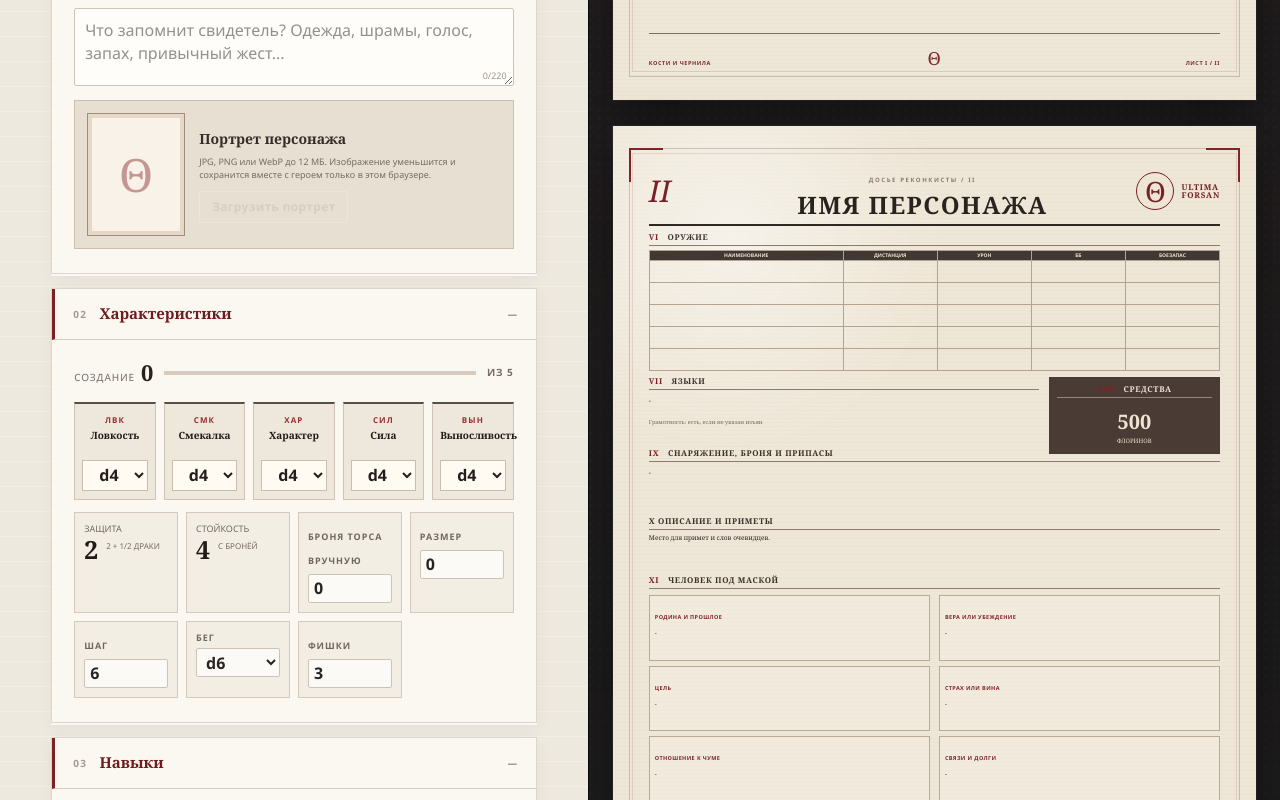
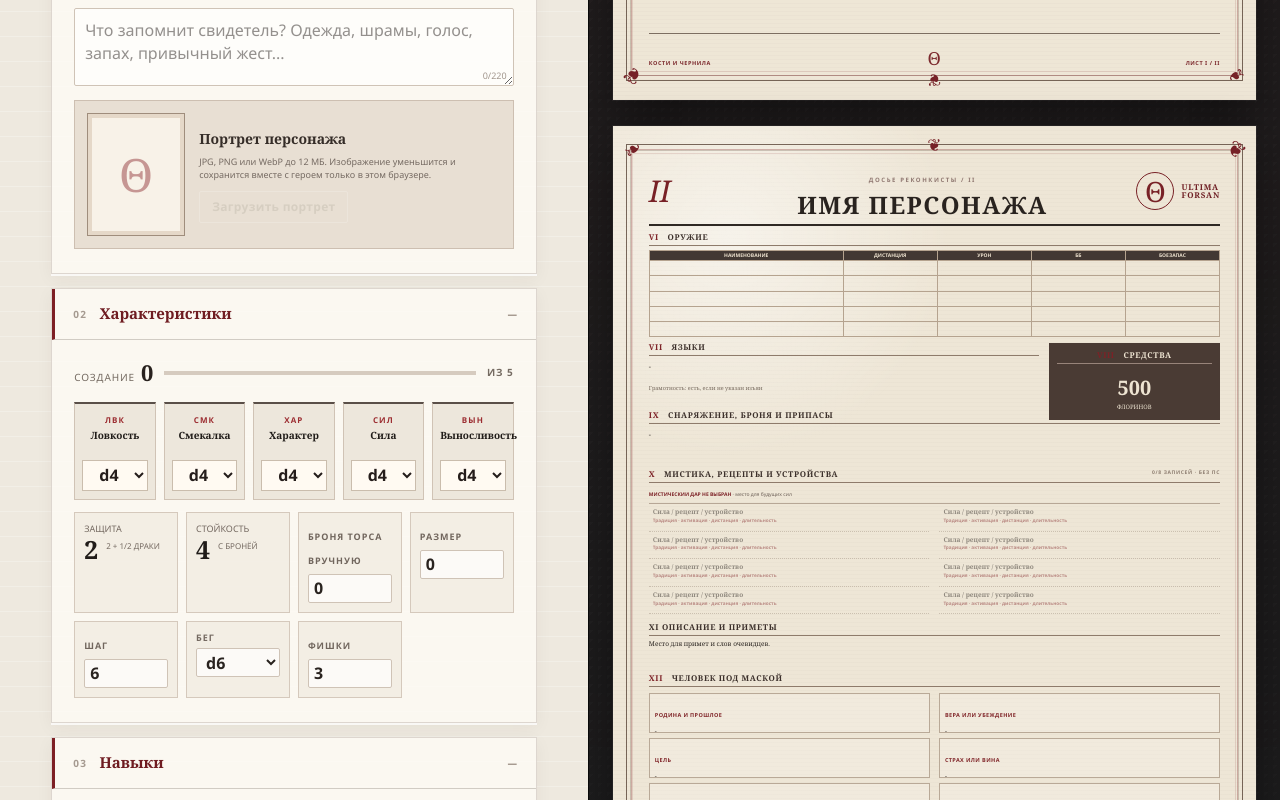
Before and after one commit to justfry/bonesandink, a React (Vite) app: page / in a window 1280 px wide. Shown: the part 1000-1800 px from the top of the page. Built offline with nearby package versions, Linux system fonts and the light colour scheme.

Commit message:
Expand printable magic ledger and ornaments

```diff
--- a/app/globals.css
+++ b/app/globals.css
@@ -704,20 +704,28 @@ details[open] summary::after { content: "−"; }
 .character-sheet::before {
   content: "";
   position: absolute;
-  inset: 2.5%;
+  inset: 2.65%;
   border: 1px solid rgba(79,60,44,.24);
   pointer-events: none;
 }
 .character-sheet::after {
   content: "";
   position: absolute;
-  inset: 3%;
+  inset: 3.05%;
   border: 1px solid rgba(125,31,36,.13);
   pointer-events: none;
 }
-.sheet-crop { position: absolute; width: 34px; height: 34px; top: 2.5%; z-index: 1; border-top: 2px solid #7f2529; }
-.sheet-crop.top-left { left: 2.5%; border-left: 2px solid #7f2529; }
-.sheet-crop.top-right { right: 2.5%; border-right: 2px solid #7f2529; }
+.renaissance-frame { position: absolute; inset: 2.05%; z-index: 3; border: 1px solid rgba(78,57,43,.75); pointer-events: none; }
+.renaissance-frame::before { content: ""; position: absolute; inset: 4px; border: 1px solid rgba(125,31,36,.3); }
+.frame-fleuron { position: absolute; display: grid; place-items: center; color: #762127; font: 21px/1 var(--serif); }
+.frame-fleuron.corner { width: 35px; height: 35px; }
+.frame-fleuron.top-left { top: -13px; left: -12px; transform: rotate(-38deg); }
+.frame-fleuron.top-right { top: -13px; right: -12px; transform: rotate(38deg); }
+.frame-fleuron.bottom-left { bottom: -13px; left: -12px; transform: rotate(-142deg); }
+.frame-fleuron.bottom-right { right: -12px; bottom: -13px; transform: rotate(142deg); }
+.frame-fleuron.midpoint { width: 32px; left: 50%; font-size: 17px; }
+.frame-fleuron.midpoint.top { top: -9px; transform: translateX(-50%); }
+.frame-fleuron.midpoint.bottom { bottom: -9px; transform: translateX(-50%) rotate(180deg); }
 
 .sheet-header { height: 9%; min-height: 0; display: grid; grid-template-columns: 66px 1fr 90px; gap: 12px; align-items: center; border-bottom: 2px solid #2f2924; position: relative; z-index: 2; }
 .sheet-header.compact { height: 8%; min-height: 0; }
@@ -829,50 +837,48 @@ details[open] summary::after { content: "−"; }
 .skills-print-grid small { color: #8a2a2e; font: 700 5px/1 var(--sans); }
 .skills-print-grid b { text-align: right; font-size: 8px; }
 
-.second-page-weapons { height: 17%; padding-top: 1.2%; }
+.second-page-weapons { height: 13%; padding-top: 1.2%; }
 .second-page-weapons table { height: calc(100% - 17px); }
 .second-page-weapons th, .second-page-weapons td { height: auto; }
-.language-gear-grid { height: 8.5%; display: grid; grid-template-columns: 1fr 30%; gap: 10px; padding-top: 1%; }
+.language-gear-grid { height: 8%; display: grid; grid-template-columns: 1fr 30%; gap: 10px; padding-top: 1%; }
 .languages-print p, .gear-print p { margin: 6px 0 0; font-size: 7px; line-height: 1.45; }
 .languages-print > small { color: #76695d; font-size: 5.5px; }
 .funds-print { color: #eee4d2; background: #4a3b34; padding: 8px; text-align: center; }
 .funds-print h3 { color: #eee4d2; border-color: #98847a; }
 .funds-print strong { display: block; margin-top: 9px; font-size: 20px; }
 .funds-print p { margin: 0; font-size: 6px; text-transform: uppercase; }
-.gear-print { height: 8%; padding-top: 1%; }
+.gear-print { height: 7%; padding-top: 1%; }
 
-.magic-print { height: 14%; padding-top: 1%; }
-.magic-print > div { height: calc(100% - 17px); display: grid; grid-template-columns: 1fr 1fr; grid-auto-rows: 1fr; gap: 0 10px; margin-top: 4px; }
-.magic-print article { min-width: 0; min-height: 0; padding: 3px 4px; border-bottom: 1px dotted #a79788; }
-.magic-print article b, .magic-print article small, .magic-print article p { display: block; overflow: hidden; white-space: nowrap; text-overflow: ellipsis; }
+.magic-print { height: 18%; padding-top: 1%; }
+.magic-tradition-strip { height: 18px; display: flex; gap: 5px 12px; align-items: center; margin-top: 3px; overflow: hidden; color: #6f6259; border-bottom: 1px solid #b7a796; font: 5px/1 var(--sans); white-space: nowrap; }
+.magic-tradition-strip span { overflow: hidden; text-overflow: ellipsis; }
+.magic-tradition-strip b { color: #7d2227; text-transform: uppercase; }
+.magic-print-grid { height: calc(100% - 37px); display: grid; grid-template-columns: 1fr 1fr; grid-template-rows: repeat(4, 1fr); gap: 0 10px; }
+.magic-print article { min-width: 0; min-height: 0; padding: 3px 4px; border-bottom: 1px dotted #a79788; overflow: hidden; }
+.magic-print article header { display: flex; align-items: baseline; justify-content: space-between; gap: 5px; }
+.magic-print article b, .magic-print article em, .magic-print article small, .magic-print article p { display: block; overflow: hidden; white-space: nowrap; text-overflow: ellipsis; }
 .magic-print article b { font-size: 6.5px; }
+.magic-print article em { flex: 0 0 auto; color: #81262a; font: 700 4.5px/1 var(--sans); text-transform: uppercase; }
 .magic-print article small { margin-top: 1px; color: #81262a; font: 700 4.7px/1.15 var(--sans); }
 .magic-print article p { margin: 2px 0 0; color: #6b6058; font-size: 5px; }
-.sheet-two.has-powers .second-page-weapons { height: 13%; }
-.sheet-two.has-powers .language-gear-grid { height: 8%; }
-.sheet-two.has-powers .gear-print { height: 7%; }
-.sheet-two.has-powers .second-page-appearance { height: 6%; }
-.sheet-two.has-powers .biography-print { height: 19%; }
-.sheet-two.has-powers .biography-print article { min-height: 0; }
-.sheet-two.has-powers .arcana-note-grid { height: 6%; }
-.sheet-two.has-powers .wound-log { height: 5%; }
+.magic-print-empty { opacity: .48; }
 
-.second-page-appearance { height: 7%; padding-top: 1%; }
+.second-page-appearance { height: 6%; padding-top: 1%; }
 .second-page-appearance > div { height: calc(100% - 14px); }
 .second-page-appearance > div { padding-top: 4px; }
 .second-page-appearance > div p { margin-top: 0; }
 
-.biography-print { height: 27%; padding-top: 1%; }
+.biography-print { height: 18%; padding-top: 1%; }
 .biography-print > div { height: calc(100% - 18px); display: grid; grid-template-columns: 1fr 1fr; grid-template-rows: repeat(3, 1fr); gap: 5px 9px; margin-top: 6px; }
 .biography-print article { min-height: 0; padding: 5px; background: rgba(255,255,255,.17); border: 1px solid #b9a997; overflow: hidden; }
 .biography-print article small { color: #81262a; font: 700 5.5px/1 var(--sans); text-transform: uppercase; letter-spacing: .07em; }
 .biography-print article p { margin: 4px 0 0; font-size: 6.2px; line-height: 1.35; }
 
-.arcana-note-grid { height: 8.5%; display: grid; grid-template-columns: 30% 1fr; gap: 10px; padding-top: 1%; }
+.arcana-note-grid { height: 7%; display: grid; grid-template-columns: 30% 1fr; gap: 10px; padding-top: 1%; }
 .arcana-print, .notes-print { padding: 6px; border: 1px solid #b5a38f; }
 .arcana-print h3, .notes-print h3 { color: #81262a; font-size: 6px; }
 .arcana-print p, .notes-print p { margin: 5px 0 0; font-size: 6.2px; line-height: 1.3; }
-.wound-log { height: 7%; padding-top: .8%; position: relative; z-index: 1; }
+.wound-log { height: 6%; padding-top: .8%; position: relative; z-index: 1; }
 .wound-log > div { height: calc(100% - 18px); display: grid; grid-template-columns: repeat(4, 1fr); gap: 7px; margin-top: 7px; }
 .wound-log span { height: 100%; min-height: 14px; border-bottom: 1px dotted #9e8c7c; }
 .notes-page section { height: 78%; padding-top: 4%; }
@@ -1001,7 +1007,9 @@ details[open] summary::after { content: "−"; }
   }
   .character-sheet::before { border-color: #777 !important; }
   .character-sheet::after { display: none !important; }
-  .sheet-crop { border-color: #000 !important; }
+  .renaissance-frame,
+  .renaissance-frame::before { border-color: #333 !important; }
+  .frame-fleuron { color: #000 !important; }
   .sheet-header-portrait,
   .sheet-brand b {
     border-color: #000 !important;
--- a/app/page.tsx
+++ b/app/page.tsx
@@ -1281,6 +1281,19 @@ function AttributeDie({ die, current }: { die: Die; current: boolean }) {
   );
 }
 
+function SheetOrnaments() {
+  return (
+    <div className="renaissance-frame" aria-hidden="true">
+      <span className="frame-fleuron corner top-left">❧</span>
+      <span className="frame-fleuron corner top-right">❦</span>
+      <span className="frame-fleuron corner bottom-left">❦</span>
+      <span className="frame-fleuron corner bottom-right">❧</span>
+      <span className="frame-fleuron midpoint top">❦</span>
+      <span className="frame-fleuron midpoint bottom">❦</span>
+    </div>
+  );
+}
+
 function traitGuideDetail(guide: TraitGuide, severity?: TraitEntry["severity"]) {
   if (severity === "major" && guide.majorDetail) return guide.majorDetail;
   if (severity === "minor" && guide.minorDetail) return guide.minorDetail;
@@ -2815,7 +2828,7 @@ export default function Home() {
 
           <div className="sheet-stack">
             <article className="character-sheet sheet-one">
-              <div className="sheet-crop top-left" /><div className="sheet-crop top-right" />
+              <SheetOrnaments />
               <header className="sheet-header sheet-header-primary">
                 <div className="sheet-header-portrait">
                   {character.portrait && character.printPortrait && <img style={{ objectPosition: `${character.portraitX}% ${character.portraitY}%`, transform: `scale(${character.portraitZoom / 100})` }} src={character.portrait} alt="" />}
@@ -2902,8 +2915,8 @@ export default function Home() {
               <footer className="sheet-footer"><span>Кости и Чернила</span><b>Θ</b><span>Лист I / {character.printExtraNotesPage ? "III" : "II"}</span></footer>
             </article>
 
-            <article className={`character-sheet sheet-two ${character.powers.length ? "has-powers" : ""}`}>
-              <div className="sheet-crop top-left" /><div className="sheet-crop top-right" />
+            <article className="character-sheet sheet-two">
+              <SheetOrnaments />
               <header className="sheet-header compact">
                 <div className="folio">II</div>
                 <div className="sheet-title"><small>ДОСЬЕ РЕКОНКИСТЫ / II</small><h2>{character.name || "ИМЯ ПЕРСОНАЖА"}</h2></div>
@@ -2940,25 +2953,35 @@ export default function Home() {
                 <p>{[...character.inventory.map((item) => `${item.name}${item.quantity > 1 ? ` ×${item.quantity}` : ""}`), character.gear].filter(Boolean).join("; ") || "-"}</p>
               </section>
 
-              {character.powers.length > 0 && (
-                <section className="sheet-section magic-print">
-                  <h3><span>X</span> Мистика и силы <small>без пунктов силы</small></h3>
-                  <div>{character.powers.slice(0, 8).map((power) => {
+              <section className="sheet-section magic-print">
+                <h3><span>X</span> Мистика, рецепты и устройства <small>{character.powers.length}/8 записей · без ПС</small></h3>
+                <div className="magic-tradition-strip">
+                  {displayedArcaneTraditions.length ? displayedArcaneTraditions.map((tradition) => {
+                    const traditionSkill = skills.find((skill) => skill.id === ARCANE_TRADITIONS[tradition].skillId);
+                    return <span key={tradition}><b>{ARCANE_TRADITIONS[tradition].label}</b> · {traditionSkill?.name || "Навык"} {dieLabel(traditionSkill?.level || 0)}</span>;
+                  }) : <span><b>Мистический дар не выбран</b> · место для будущих сил</span>}
+                </div>
+                <div className="magic-print-grid">
+                  {Array.from({ length: 8 }).map((_, index) => {
+                    const power = character.powers[index];
+                    if (!power) return <article className="magic-print-empty" key={`magic-blank-${index}`}><b>Сила / рецепт / устройство</b><small>Традиция · активация · дистанция · длительность</small><p /></article>;
                     const guide = POWER_GUIDES.find((item) => item.id === power.guideId);
                     if (!guide) return null;
-                    const penalty = power.tradition === "alchemy" || guide.cost === null ? "±0" : `−${Math.floor(guide.cost / 2)}`;
-                    return <article key={power.id}><b>{power.name}</b><small>{ARCANE_TRADITIONS[power.tradition].label} · {guide.cost === null ? "особ." : `${guide.cost} ПС`} · проверка {penalty} · {guide.range} · {guide.duration}</small><p>{power.trapping}</p></article>;
-                  })}</div>
-                </section>
-              )}
+                    const activation = power.tradition === "alchemy"
+                      ? `смесь ${power.recipeCost} фл. · готово ${power.prepared}`
+                      : `${guide.cost === null ? "особая активация" : `проверка -${Math.floor(guide.cost / 2)}`}${power.tradition === "witchcraft" && power.active ? " · поддерживается" : ""}${power.tradition === "weird-science" && power.broken ? " · сломано" : ""}`;
+                    return <article key={power.id}><header><b>{power.name}</b><em>{ARCANE_TRADITIONS[power.tradition].label}</em></header><small>{activation} · {guide.range} · {guide.duration}</small><p>{guide.detail}{power.trapping ? ` - ${power.trapping}` : ""}</p></article>;
+                  })}
+                </div>
+              </section>
 
               <section className="appearance-print second-page-appearance">
-                <h3><span>{character.powers.length ? "XI" : "X"}</span> Описание и приметы</h3>
+                <h3><span>XI</span> Описание и приметы</h3>
                 <div><p>{character.appearance || "Место для примет и слов очевидцев."}</p></div>
               </section>
 
               <section className="sheet-section biography-print">
-                <h3><span>{character.powers.length ? "XII" : "XI"}</span> Человек под маской</h3>
+                <h3><span>XII</span> Человек под маской</h3>
                 <div>
                   <article><small>Родина и прошлое</small><p>{character.homeland || "-"}</p></article>
                   <article><small>Вера или убеждение</small><p>{character.belief || "-"}</p></article>
@@ -2981,7 +3004,7 @@ export default function Home() {
 
               <footer className="sheet-footer"><span>SWADE - адаптация кампании</span><b>Θ</b><span>Лист II / {character.printExtraNotesPage ? "III" : "II"}</span></footer>
             </article>
-            {character.printExtraNotesPage && <article className="character-sheet notes-page"><div className="sheet-crop top-left" /><div className="sheet-crop top-right" /><header className="sheet-header compact"><div className="folio">III</div><div className="sheet-title"><small>ПОЛЕВОЙ ЖУРНАЛ / III</small><h2>{character.name || "ИМЯ ПЕРСОНАЖА"}</h2></div><div className="sheet-brand"><b>Θ</b><span>ULTIMA<br />FORSAN</span></div></header><section><h3>Заметки, улики и долги</h3>{Array.from({ length: 28 }).map((_, index) => <i key={index} />)}</section><footer className="sheet-footer"><span>Кости и Чернила</span><b>Θ</b><span>Лист III / III</span></footer></article>}
+            {character.printExtraNotesPage && <article className="character-sheet notes-page"><SheetOrnaments /><header className="sheet-header compact"><div className="folio">III</div><div className="sheet-title"><small>ПОЛЕВОЙ ЖУРНАЛ / III</small><h2>{character.name || "ИМЯ ПЕРСОНАЖА"}</h2></div><div className="sheet-brand"><b>Θ</b><span>ULTIMA<br />FORSAN</span></div></header><section><h3>Заметки, улики и долги</h3>{Array.from({ length: 28 }).map((_, index) => <i key={index} />)}</section><footer className="sheet-footer"><span>Кости и Чернила</span><b>Θ</b><span>Лист III / III</span></footer></article>}
           </div>
         </section>
       </div>
```
Also changed, not shown: 1 other file (tests, documents, lock files or other folders).
